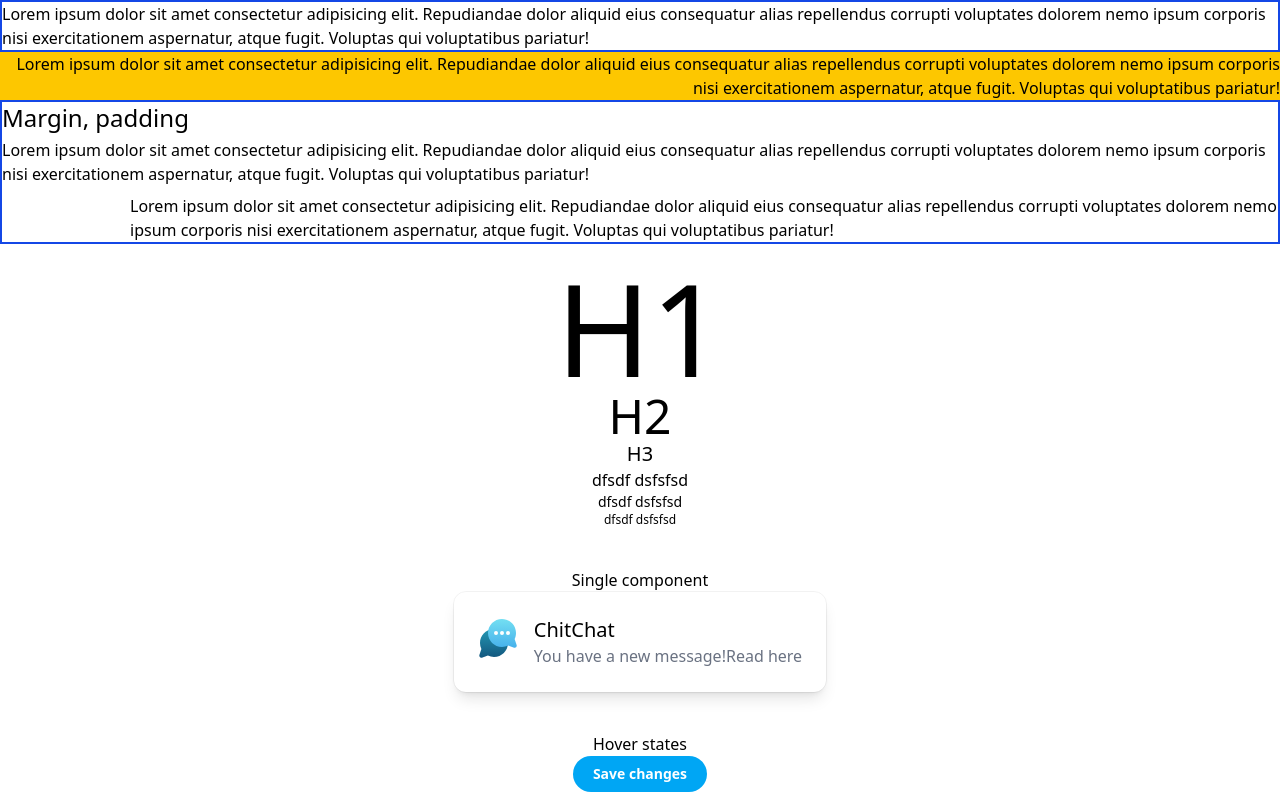
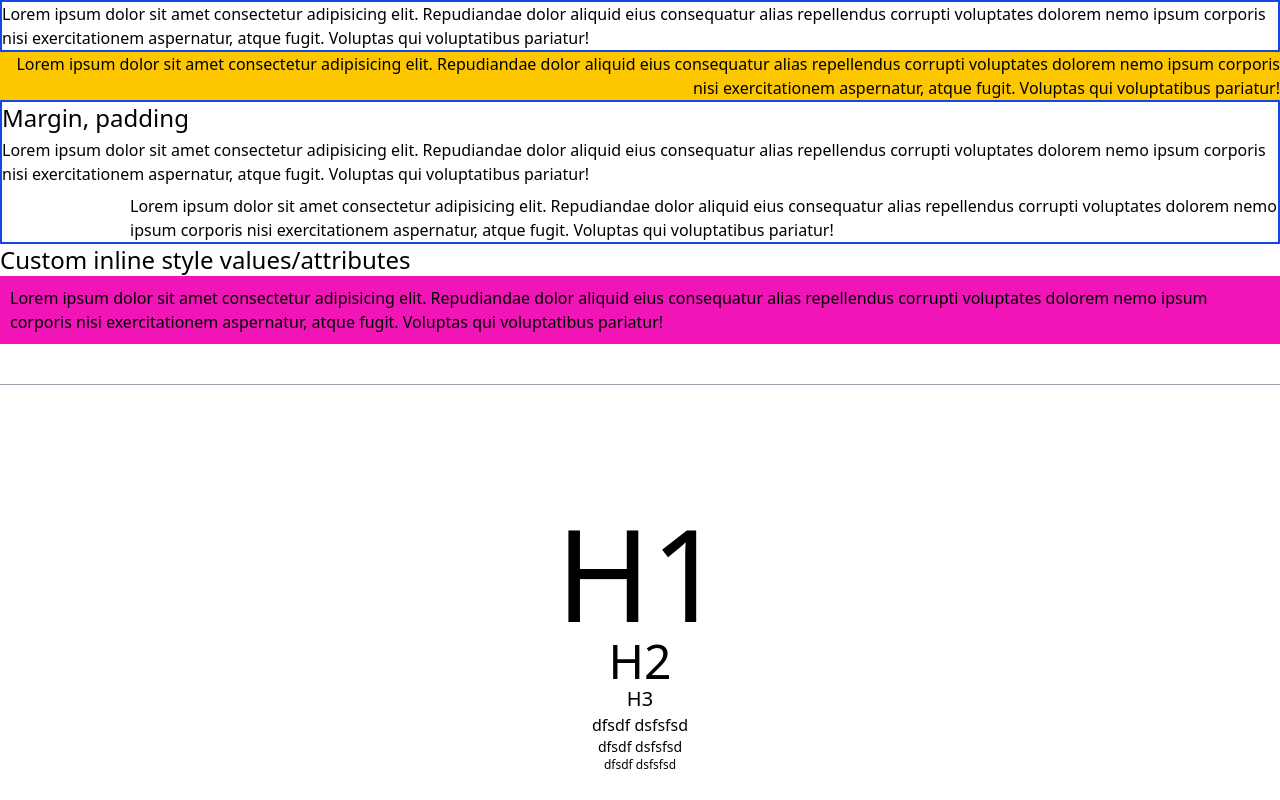
Before and after one commit to JammiM/tailwindcss-sandbox, a React (Vite) app: page / in a window 1280 px wide. Shown: the top 800 px of the page. Built offline with nearby package versions, Linux system fonts and the light colour scheme.

Commit message:
Testing custom inline style values/attributes

```diff
--- a/src/App.tsx
+++ b/src/App.tsx
@@ -53,6 +53,22 @@ function App() {
           fugit. Voluptas qui voluptatibus pariatur!
         </p>
       </section>
+
+      <section className="container mx-auto">
+        <h4 className="text-2xl">Custom inline style values/attributes</h4>
+        <p className="text-base bg-[#f114b6] p-2.5">
+          Lorem ipsum dolor sit amet consectetur adipisicing elit. Repudiandae
+          dolor aliquid eius consequatur alias repellendus corrupti voluptates
+          dolorem nemo ipsum corporis nisi exercitationem aspernatur, atque
+          fugit. Voluptas qui voluptatibus pariatur!
+        </p>
+
+        <div className="relative flex py-5 items-center mt-5">
+          <div className="grow border-t border-gray-400"></div>
+        </div>
+      </section>
+
+      <hr className="w-48 h-1 mx-auto my-4 bg-neutral-quaternary border-0 rounded-sm md:my-10" />
 
       <section className="grid place-items-center p-5">
         <h1 className="text-9xl">H1</h1>
```
